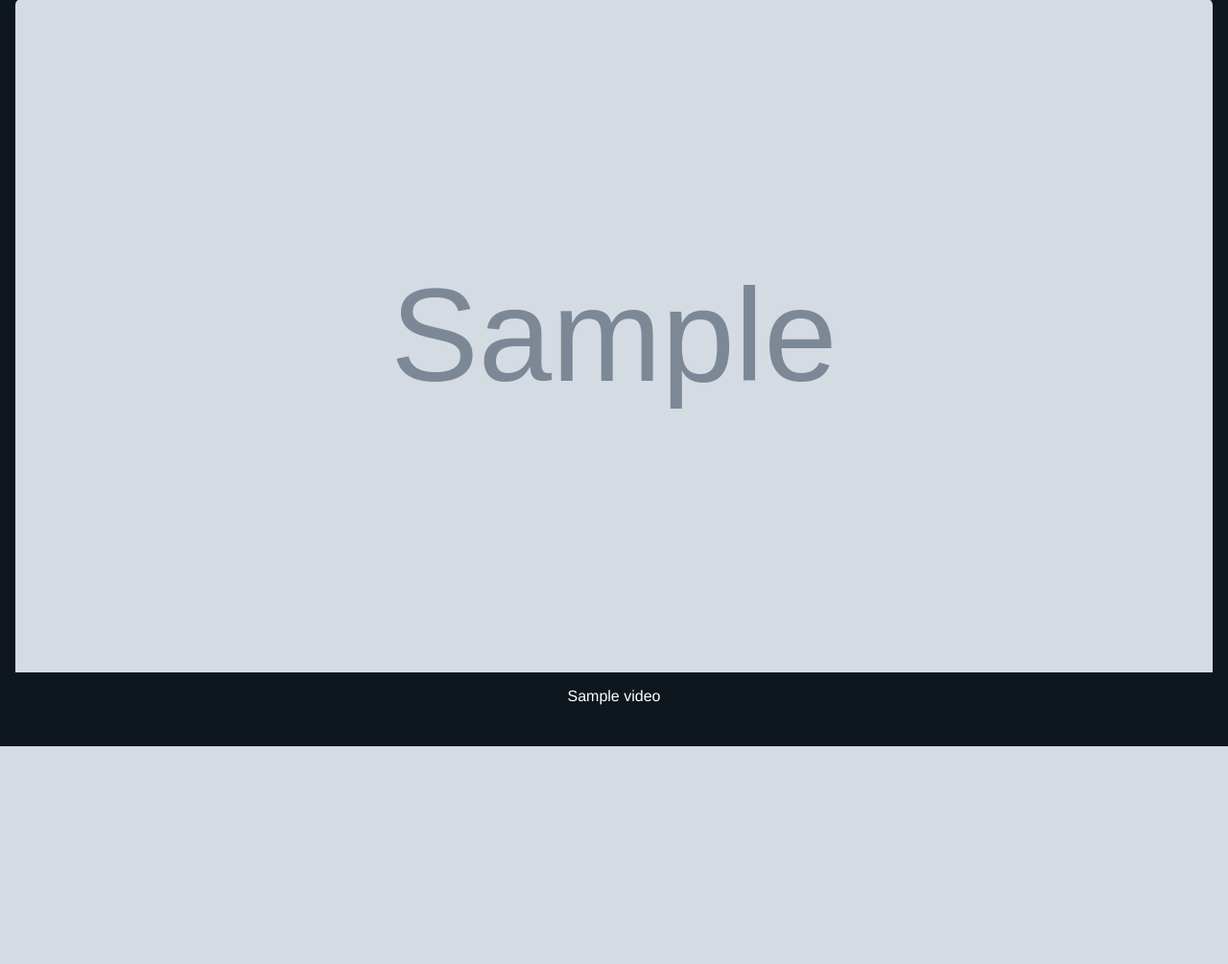
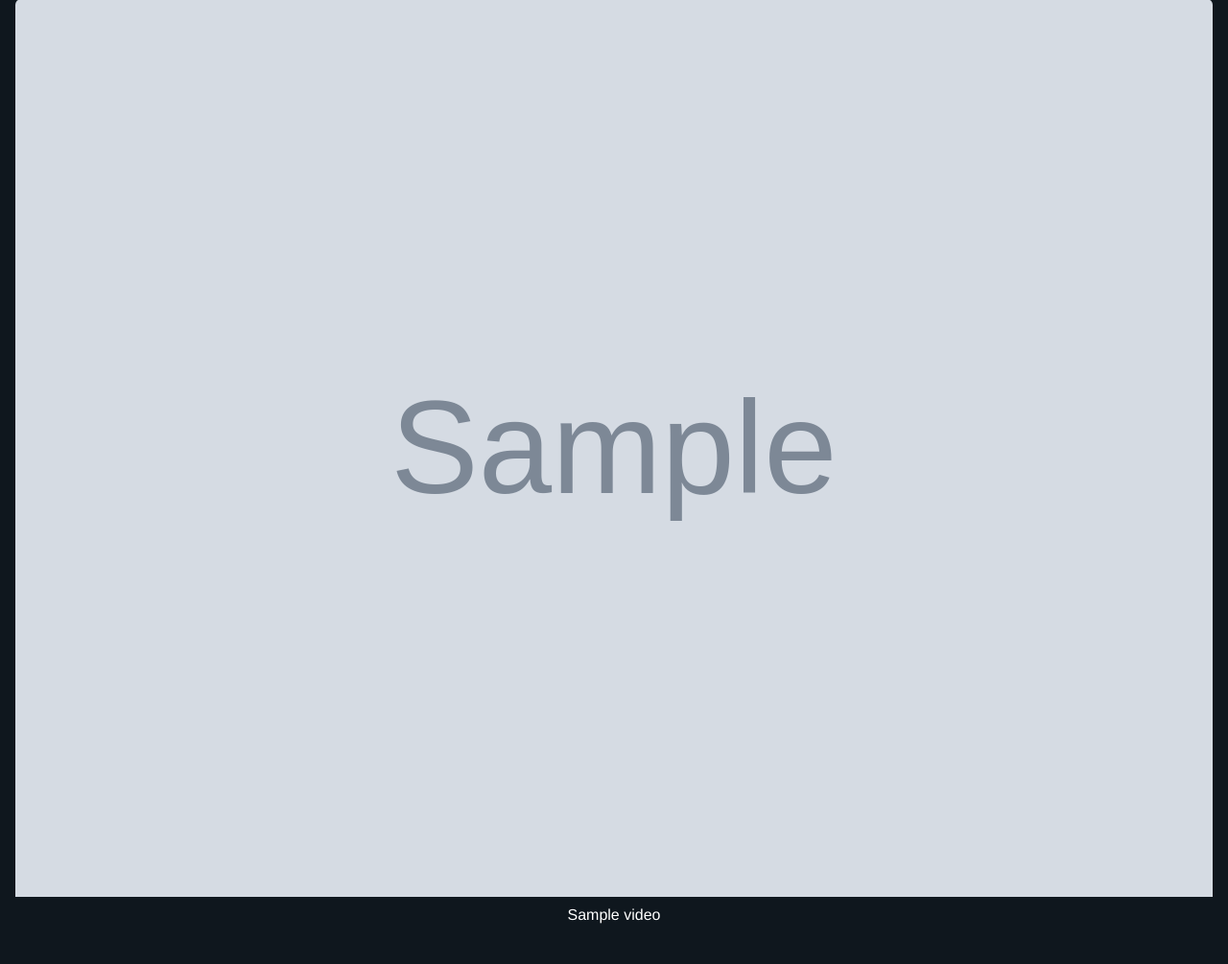
Before and after one commit to Emperorns/Static2, a Flask app: page / in a window 1280 px wide. Shown: the part 134-1139 px from the top of the page at 96% size. Before the commit the page ends 912 px from the top, so only its background shows below. Run offline with Flask 3, Linux system fonts and the light colour scheme; grey boxes marked "Sample" are stand-in pictures; a database or web service that is not in the repository returns one stand-in record (values such as "Sample title"); parts of the project's set-up code (start-up, migrations or seed data) failed here and were passed over; some libraries are stand-ins or nearby versions.

Commit message:
Update index.html

```diff
--- a/templates/index.html
+++ b/templates/index.html
@@ -71,13 +71,13 @@
         }
         .thumbnail .image-container {
             width: 100%;
-            aspect-ratio: 16/9;
-            position: relative;
+            /* Allow natural height */
         }
         .thumbnail img {
             width: 100%;
-            height: 100%;
-            object-fit: cover;
+            height: auto;
+            object-fit: contain;
+            display: block;
         }
         .thumbnail .title {
             font-size: 1rem;
@@ -108,8 +108,8 @@
         }
         #detail-content img {
             width: 100%;
-            aspect-ratio: 16/9;
-            object-fit: cover;
+            height: auto;
+            object-fit: contain;
             border-radius: var(--radius);
             margin-bottom: 0.75rem;
         }
```
